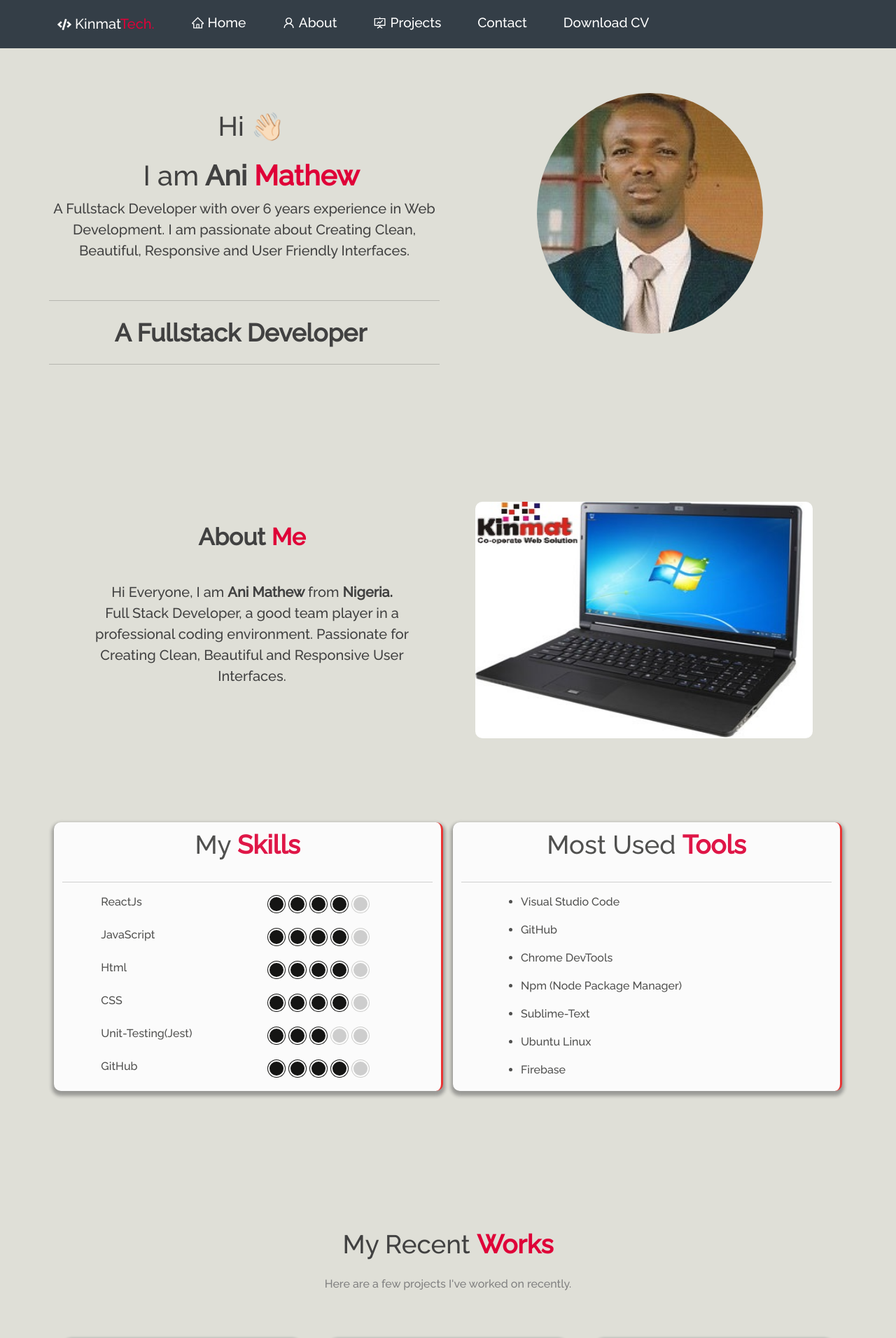
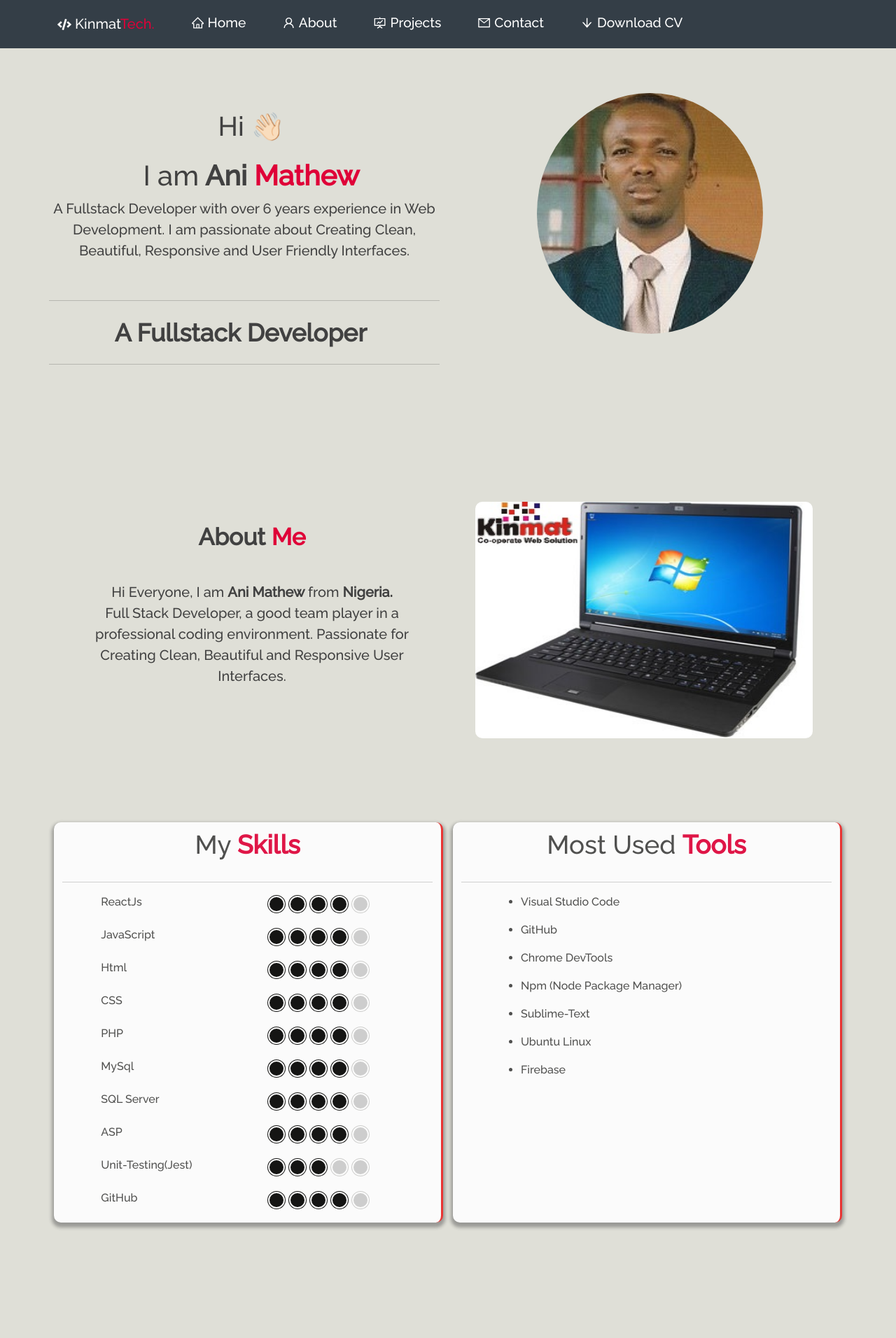
Before and after one commit to KinmatTech/Kinmat, a React (Create React App) app: page / in a window 1280 px wide. Shown: the top 1912 px of the page at 70% size. Built offline with nearby package versions, Linux system fonts and the light colour scheme.

Commit message:
https://github.com/KinmatTech/Kinmat.git

```diff
--- a/src/Data.js
+++ b/src/Data.js
@@ -52,7 +52,7 @@ export const PROJECTS = [
     name: "Tinder Clone App",
     technologyUsed: "ReactJs, Javascript, CSS, Firebase",
     description: "This project displays Tinder Clone using react Material-UI.",
-    url: "#",
+    url: "#https://tinder-clone.vercel.app",
   }
 
 
@@ -63,6 +63,10 @@ export const SKILLS = [
   { name: "JavaScript", initialRating: 4 },
   { name: "Html", initialRating: 4 },
   { name: "CSS", initialRating: 4 },
+  { name: "PHP", initialRating: 4 },
+  { name: "MySql", initialRating: 4 },
+  { name: "SQL Server", initialRating: 4 },
+  { name: "ASP", initialRating: 4 },
   { name: "Unit-Testing(Jest)", initialRating: 3 },
   { name: "GitHub", initialRating: 4 },
 ];
--- a/src/components/Navbar.js
+++ b/src/components/Navbar.js
@@ -8,6 +8,8 @@ import {
   AiOutlineHome,
   AiOutlineFundProjectionScreen,
   AiOutlineUser,
+  AiOutlineArrowDown,
+  AiOutlineMail,
 } from "react-icons/ai";
 
 import { FaCode } from "react-icons/fa";
@@ -83,14 +85,14 @@ function NavBar() {
                 to="/#contact"
                 onClick={() => updateExpanded(false)}
               >
-                Contact
+                 <AiOutlineMail style={{ marginBottom: "2px" }}/>{" "} Contact
               </Nav.Link>
             </Nav.Item>
 
 
             <Nav.Item>
               <Nav.Link href="Mathew-CV.pdf" target="_blank">
-                Download CV
+              <AiOutlineArrowDown style={{ marginBottom: "2px" }}/>{" "} Download CV
               </Nav.Link>
             </Nav.Item>
 
--- a/src/components/SocialMedia.js
+++ b/src/components/SocialMedia.js
@@ -1,7 +1,8 @@
 import React from "react";
 import {
   AiFillGithub,
-  AiFillInstagram,
+  // AiFillInstagram,
+  AiOutlineWhatsApp,
 } from "react-icons/ai";
 import { MdEmail } from "react-icons/md";
 import { FaLinkedinIn } from "react-icons/fa";
@@ -9,6 +10,18 @@ import { FaLinkedinIn } from "react-icons/fa";
 function SocialMedia() {
   return (
     <ul className="home-about-social-links">
+
+      <li className="social-icons">
+       <a
+          href="https://whatsapp.com/kinmat"
+          target="_blank"
+          rel="KinmatTech"
+          className="icon-colour  home-social-icons"
+        >
+          <AiOutlineWhatsApp className="social-icon" />
+        </a>
+      </li>
+
       <li className="social-icons">
         <a
           href="https://github.com/KinmatTech"
@@ -29,16 +42,16 @@ function SocialMedia() {
           <FaLinkedinIn className="social-icon" />
         </a>
       </li>
-      <li className="social-icons">
+      {/* <li className="social-icons">
         <a
-          href="https://www.instagram.com/mathewok20/"
+          href="https://www.instagram.com/mathewok20/541540 "
           target="_blank"
           rel="Kinmat"
           className="icon-colour home-social-icons"
         >
           <AiFillInstagram className="social-icon" />
         </a>
-      </li>
+      </li> */}
       <li className="social-icons">
         <a
           href="mailto:mathewok20@gmail.com"
```
